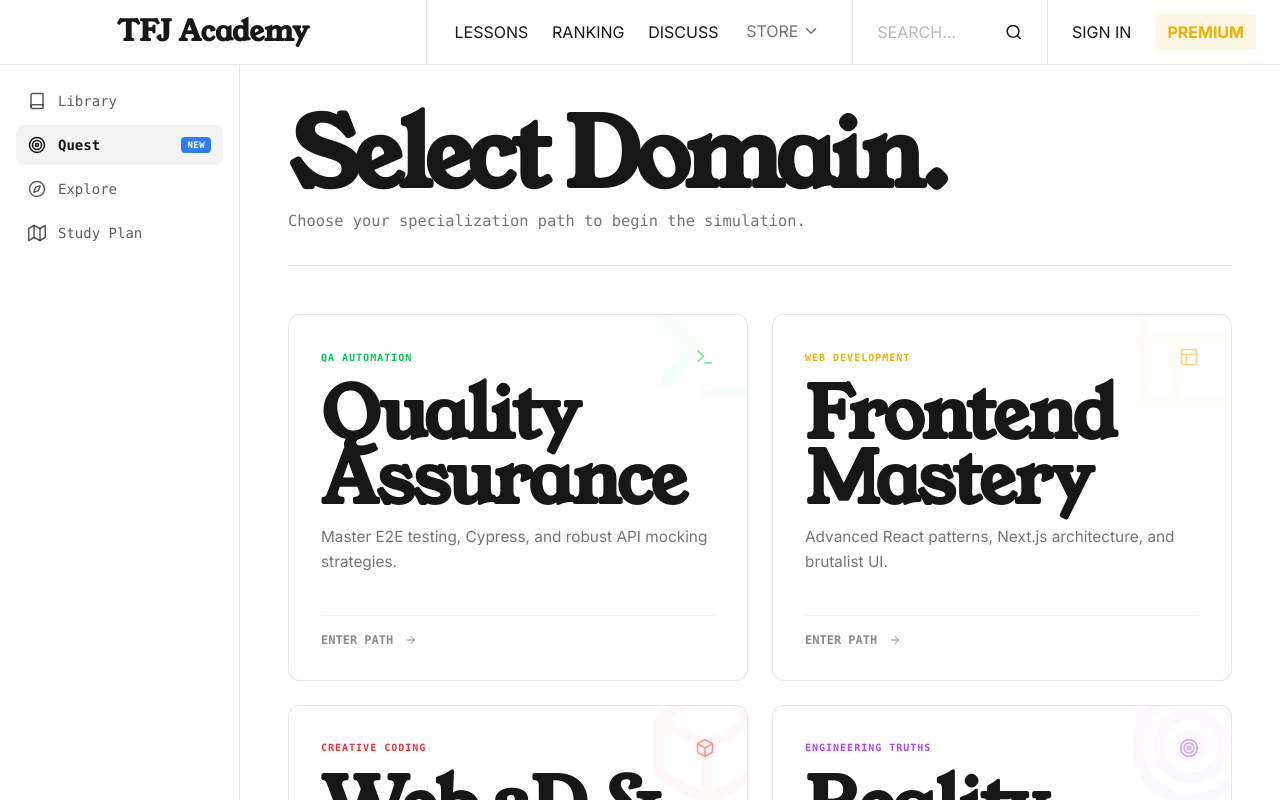
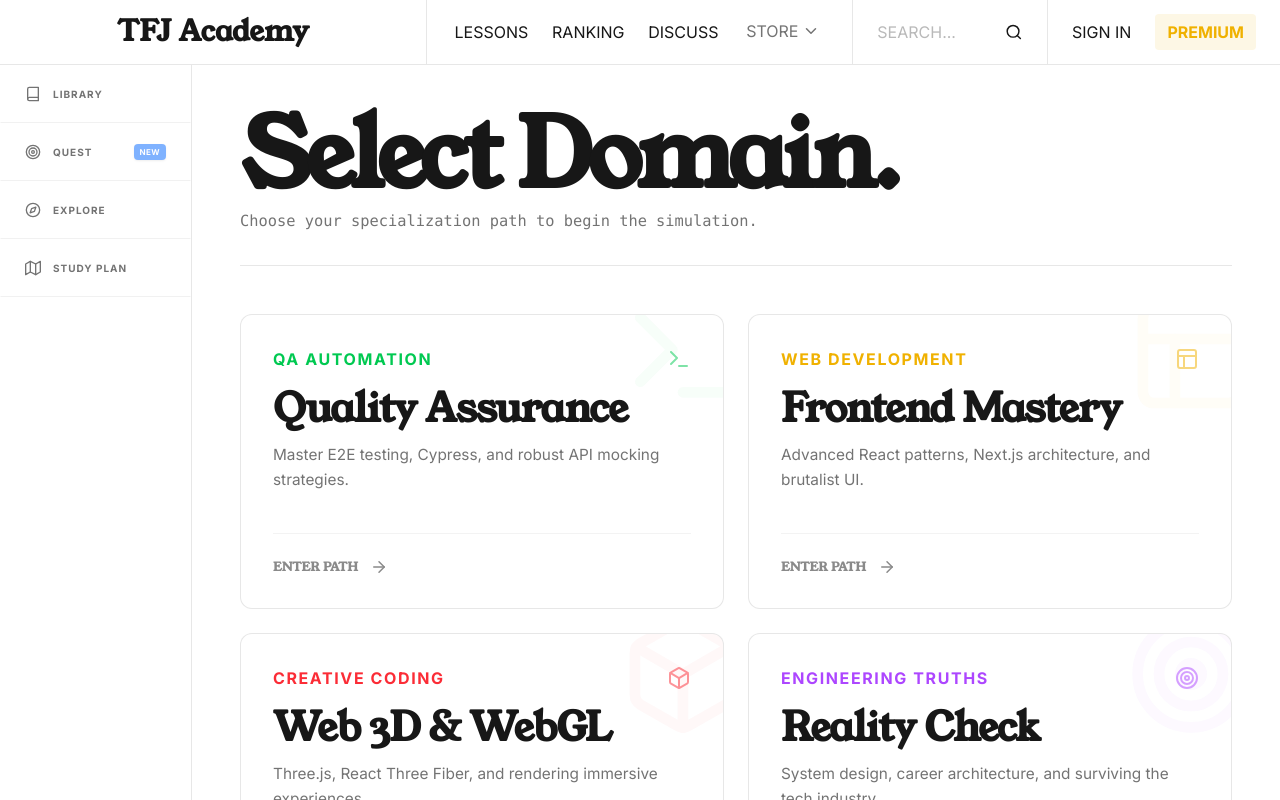
Before and after one commit to highimexy/it-shit, a Next.js app in the folder frontend/: page /en/academy in a window 1280 px wide. Shown: the top 800 px of the page. Built offline with nearby package versions, Linux system fonts and the light colour scheme.

Commit message:
feat(academy): enhance AcademySidebar with dynamic navigation items and improve layout; add AcademyDailyHealth, AcademyLanguageSwitcher, and AcademyThemeSwitch components

```diff
--- /dev/null
+++ b/frontend/app/[locale]/(academy)/_components/AcadamyDailyHealth.tsx
@@ -0,0 +1,15 @@
+import { FaHeart, FaRegHeart } from 'react-icons/fa'
+
+export function AcademyDailyHealth() {
+  return (
+    <footer className="">
+      <div className="flex gap-2">
+        <FaHeart />
+        <FaHeart />
+        <FaHeart />
+        <FaRegHeart />
+        <FaRegHeart />
+      </div>
+    </footer>
+  )
+}
--- /dev/null
+++ b/frontend/app/[locale]/(academy)/_components/AcademyLanguageSwitcher.tsx
@@ -0,0 +1,29 @@
+'use client'
+
+import { usePathname } from 'next/navigation'
+import Link from 'next/link'
+
+export function AcademyLanguageSwitcher() {
+  const pathname = usePathname()
+
+  const getLocalizedHref = (newLocale: string) => {
+    if (!pathname) return `/${newLocale}`
+
+    const segments = pathname.split('/')
+    segments[1] = newLocale
+
+    return segments.join('/')
+  }
+
+  return (
+    <div className="text-foreground flex items-center gap-2 font-sans tracking-[0.2em]">
+      <Link href={getLocalizedHref('en')} className="transition-opacity hover:opacity-70">
+        EN
+      </Link>
+      <span>/</span>
+      <Link href={getLocalizedHref('pl')} className="transition-opacity hover:opacity-70">
+        PL
+      </Link>
+    </div>
+  )
+}
--- a/frontend/app/[locale]/(academy)/_components/AcademySidebar.tsx
+++ b/frontend/app/[locale]/(academy)/_components/AcademySidebar.tsx
@@ -1,55 +1,49 @@
 import Link from 'next/link'
 import { FiBook, FiTarget, FiCompass, FiMap, FiUser } from 'react-icons/fi'
 
+const navItems = [
+  { href: '/academy/library', label: 'Library', icon: FiBook },
+  { href: '/academy/quest', label: 'Quest', icon: FiTarget, badge: 'New' },
+  { href: '/academy/explore', label: 'Explore', icon: FiCompass },
+  { href: '/academy/paths', label: 'Study Plan', icon: FiMap },
+]
+
 export function AcademySidebar() {
   return (
-    <aside className="border-foreground/10 bg-background hidden w-[240px] flex-col border-r lg:flex">
+    <aside className="border-foreground/10 bg-background relative z-50 hidden w-48 shrink-0 flex-col border-r lg:flex">
       {/* NAWIGACJA BOCZNA */}
-      <nav className="flex flex-1 flex-col gap-1 p-4 font-mono text-sm">
-        <Link
-          href="/academy/library"
-          className="text-foreground/70 hover:bg-foreground/5 hover:text-foreground flex items-center gap-3 rounded-lg px-3 py-2.5 transition-colors"
-        >
-          <FiBook className="text-lg" />
-          <span>Library</span>
-        </Link>
+      <nav className="flex flex-1 flex-col">
+        {navItems.map((item) => {
+          const Icon = item.icon
+          return (
+            <Link
+              key={item.href}
+              href={item.href}
+              className="group border-b-foreground/10 hover:bg-background relative flex items-center justify-between border border-transparent px-6 py-5 opacity-60 transition-all duration-300 ease-out hover:z-20 hover:translate-x-1 hover:-translate-y-1 hover:rounded-md hover:border-zinc-500/30 hover:opacity-100 hover:shadow-[0_10px_20px_-10px_rgba(161,161,170,0.15)]"
+            >
+              <div className="flex items-center gap-3">
+                <Icon className="text-base transition-colors group-hover:text-zinc-400" />
+                <span className="font-sans text-[10px] font-bold tracking-widest uppercase transition-colors group-hover:text-zinc-400">
+                  {item.label}
+                </span>
+              </div>
 
-        <Link
-          href="/academy/quest"
-          className="bg-foreground/5 text-foreground flex items-center justify-between rounded-lg px-3 py-2.5 transition-colors"
-        >
-          <div className="flex items-center gap-3">
-            <FiTarget className="text-lg" />
-            <span className="font-bold">Quest</span>
-          </div>
-          <span className="rounded bg-blue-500 px-1.5 py-0.5 text-[9px] font-bold tracking-wider text-white uppercase">
-            New
-          </span>
-        </Link>
-
-        <Link
-          href="/academy/explore"
-          className="text-foreground/70 hover:bg-foreground/5 hover:text-foreground flex items-center gap-3 rounded-lg px-3 py-2.5 transition-colors"
-        >
-          <FiCompass className="text-lg" />
-          <span>Explore</span>
-        </Link>
-
-        <Link
-          href="/academy/paths"
-          className="text-foreground/70 hover:bg-foreground/5 hover:text-foreground flex items-center gap-3 rounded-lg px-3 py-2.5 transition-colors"
-        >
-          <FiMap className="text-lg" />
-          <span>Study Plan</span>
-        </Link>
+              {item.badge && (
+                <span className="rounded bg-blue-500 px-1.5 py-0.5 text-[8px] font-bold tracking-wider text-white uppercase shadow-sm">
+                  {item.badge}
+                </span>
+              )}
+            </Link>
+          )
+        })}
       </nav>
 
-      {/* KARTA LOGOWANIA / PROFILU (jak na LeetCode) */}
-      <div className="border-foreground/10 border-t p-6 text-center">
+      {/* KARTA LOGOWANIA / PROFILU */}
+      <div className="border-foreground/10 w-full border-t p-6 text-center">
         <p className="mb-4 font-sans text-xs leading-relaxed opacity-60">
           Sign in to view lists and track study progress.
         </p>
-        <button className="bg-foreground text-background hover:bg-foreground/90 flex w-full items-center justify-center gap-2 rounded-full py-2 font-mono text-xs font-bold transition-colors">
+        <button className="bg-foreground text-background flex h-10 w-full items-center justify-center gap-2 rounded-full py-2.5 text-xs font-bold transition-transform hover:scale-105">
           <FiUser /> Sign in
         </button>
       </div>
--- /dev/null
+++ b/frontend/app/[locale]/(academy)/_components/AcademyThemeSwitch.tsx
@@ -0,0 +1,32 @@
+'use client'
+
+import { useState, useEffect } from 'react'
+import { useTheme } from 'next-themes'
+import { FiSun, FiMoon } from 'react-icons/fi'
+
+export default function AcademyThemeSwitch() {
+  const [mounted, setMounted] = useState(false)
+  const { theme, setTheme } = useTheme()
+
+  useEffect(() => {
+    setMounted(true)
+  }, [])
+
+  if (!mounted) {
+    return <div className="h-6 w-6 opacity-0" />
+  }
+
+  return (
+    <button
+      onClick={() => setTheme(theme === 'dark' ? 'light' : 'dark')}
+      className="flex items-center justify-center transition-opacity hover:opacity-70 focus:outline-none"
+      aria-label="Toggle Theme"
+    >
+      {theme === 'dark' ? (
+        <FiSun className="text-foreground text-lg" />
+      ) : (
+        <FiMoon className="text-foreground text-lg" />
+      )}
+    </button>
+  )
+}
--- a/frontend/app/[locale]/(academy)/academy/page.tsx
+++ b/frontend/app/[locale]/(academy)/academy/page.tsx
@@ -79,21 +79,21 @@ export default function AcademyDashboard() {
               <div>
                 <div className="mb-4 flex items-center justify-between">
                   <span
-                    className={`font-mono text-[10px] font-bold tracking-widest uppercase ${path.colorClass}`}
+                    className={`font-sans font-bold tracking-widest uppercase ${path.colorClass}`}
                   >
                     {path.label}
                   </span>
                   <Icon
-                    className={`text-xl opacity-50 transition-opacity group-hover:opacity-100 ${path.colorClass}`}
+                    className={`text-2xl opacity-50 transition-opacity group-hover:opacity-100 ${path.colorClass}`}
                   />
                 </div>
-                <h2 className="mb-3 font-serif text-2xl font-bold tracking-tight">{path.title}</h2>
+                <h3 className="mb-3 font-serif font-bold tracking-tight">{path.title}</h3>
                 <p className="font-sans text-sm leading-relaxed opacity-60">{path.desc}</p>
               </div>
 
-              <div className="border-foreground/10 mt-10 flex items-center gap-3 border-t pt-4 font-mono text-xs font-bold uppercase opacity-50 transition-opacity group-hover:opacity-100">
-                <span>Enter Path</span>
-                <FiArrowRight className="transition-transform duration-300 group-hover:translate-x-1" />
+              <div className="border-foreground/10 mt-10 flex items-center gap-3 border-t pt-4 font-serif text-xs font-bold uppercase opacity-50 transition-opacity group-hover:opacity-100">
+                <span className="mt-2">Enter Path</span>
+                <FiArrowRight className="mt-2 text-lg transition-transform duration-300 group-hover:translate-x-1" />
               </div>
             </Link>
           )
--- a/frontend/app/[locale]/(academy)/layout.tsx
+++ b/frontend/app/[locale]/(academy)/layout.tsx
@@ -8,7 +8,7 @@ export default function AcademyLayout({ children }: { children: ReactNode }) {
     <div className="bg-background flex w-full flex-1 flex-col overflow-hidden">
       <AcademyNavbar />
 
-      <div className="flex flex-1 overflow-hidden">
+      <div className="relative z-60 flex flex-1">
         <AcademySidebar />
 
         <div className="flex flex-1 flex-col overflow-y-auto">
--- a/frontend/app/[locale]/(marketing)/_components/SimpleHeader.tsx
+++ b/frontend/app/[locale]/(marketing)/_components/SimpleHeader.tsx
@@ -1,7 +1,7 @@
 'use client'
 
-import { Container } from '../wrappers/Container'
-import { BackgroundGrid } from '../[locale]/(marketing)/_components/BackgroundGrid'
+import { Container } from '../../wrappers/Container'
+import { BackgroundGrid } from '../_components/BackgroundGrid'
 
 interface SubpageHeaderProps {
   title: string
```
